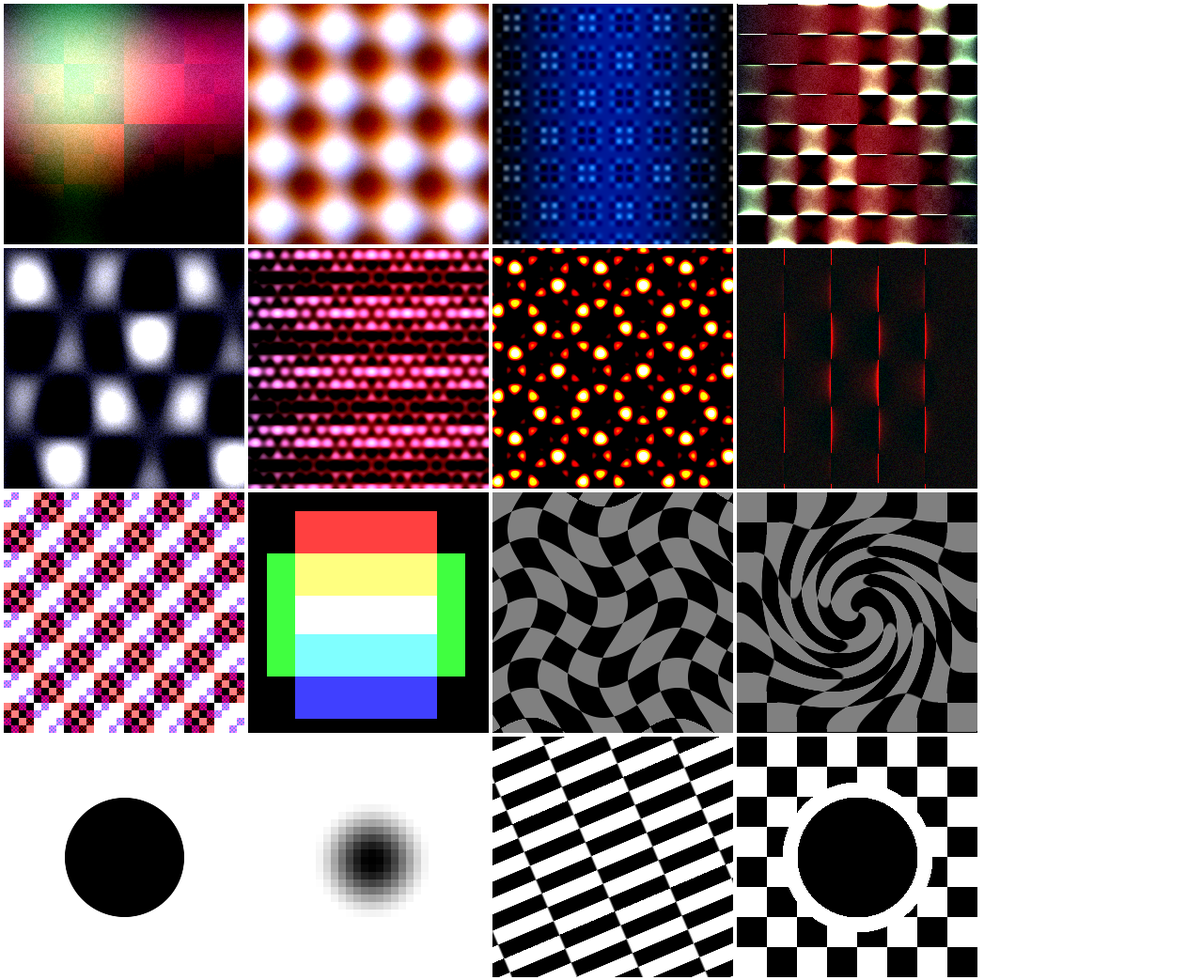
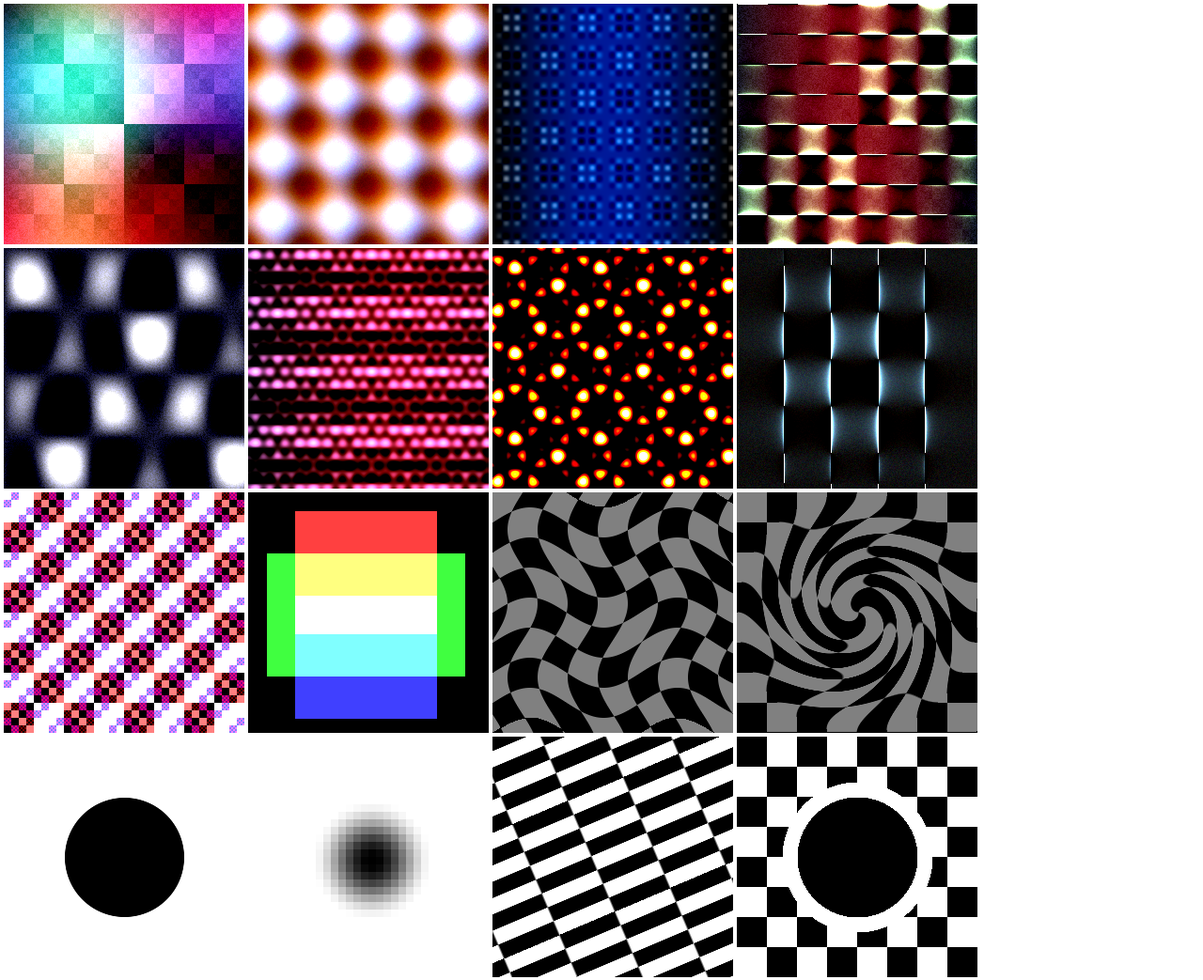
Before and after one commit to mrdoob/texgen.js, a plain HTML site: page examples/index.html in a window 1280 px wide. Shown: the whole page at 94% size. Drawn offline with Linux system fonts and the light colour scheme.

Commit message:
Fixed examples.

```diff
--- a/examples/index.html
+++ b/examples/index.html
@@ -20,10 +20,10 @@
 
 			var texture = new TG.Texture( 256, 256 )
 				.add( new TG.XOR().color( 1, 0.5, 0.7 ) )
-				.add( new TG.SinX().frequency( 0.004 ).color( 0.5, 0, 0 ) )
-				.mul( new TG.SinY().frequency( 0.004 ).color( 0.5, 0, 0 ) )
+				.add( new TG.SinX().frequency( 0.004 ).color( 0.25, 0, 0 ) )
+				.sub( new TG.SinY().frequency( 0.004 ).color( 0.25, 0, 0 ) )
 				.add( new TG.SinX().frequency( 0.0065 ).color( 0.1, 0.5, 0.2 ) )
-				.add( new TG.SinY().frequency( 0.0065 ).color( 0.5, 0.5, 0.5 ) )
+				.add( new TG.SinY().frequency( 0.0065 ).color( 0, 0.4, 0.5 ) )
 				.add( new TG.Noise().color( 0.1, 0.1, 0.2 ) )
 				.toCanvas();
 
@@ -113,10 +113,8 @@
 			var texture = new TG.Texture( 256, 256 )
 				.add( new TG.SinX().frequency( 0.004 ) )
 				.mul( new TG.SinY().frequency( 0.004 ) )
-				.mul( new TG.SinX().offset( 32 ).frequency( 0.02 ) )
 				.mul( new TG.SinY().offset( 32 ).frequency( 0.02 ) )
-				.div( new TG.SinX().frequency( 0.02 ).color( 5, 4, 3 ) )
-				.mul( new TG.SinX().frequency( 0.003 ).color( 0.5, 0, 0 ) )
+				.div( new TG.SinX().frequency( 0.02 ).color( 8, 5, 4 ) )
 				.add( new TG.Noise().color( 0.1, 0, 0 ) )
 				.add( new TG.Noise().color( 0, 0.1, 0 ) )
 				.add( new TG.Noise().color( 0, 0, 0.1 ) )
```
